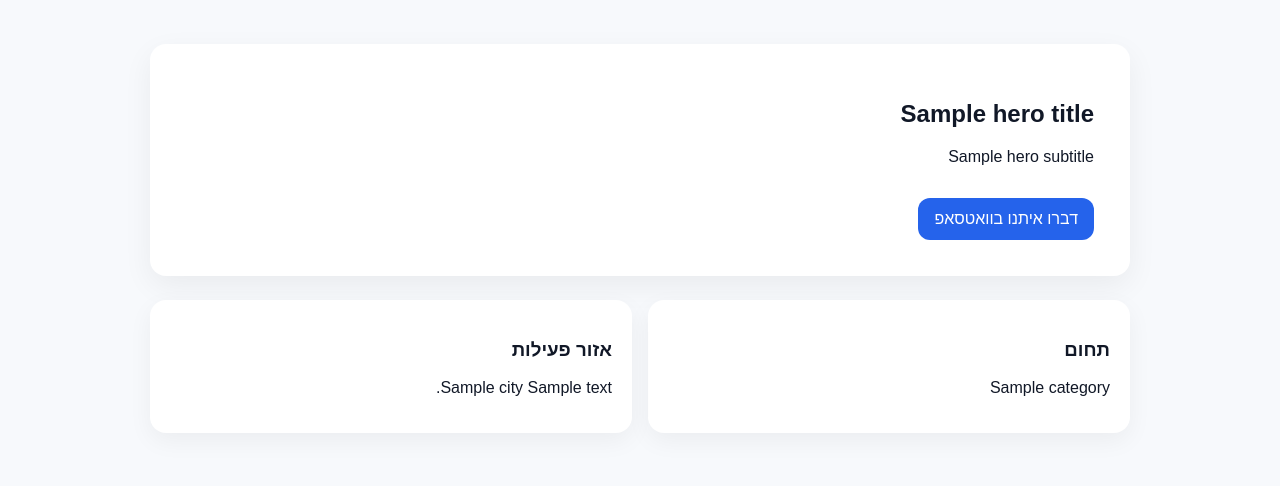
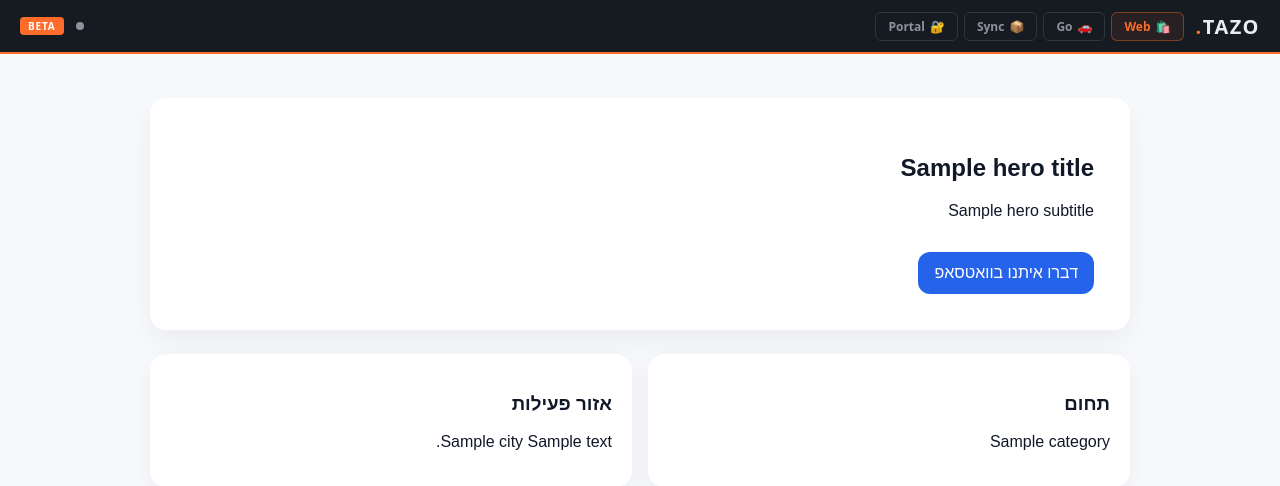
Before and after one commit to ariel2110/TAARZIOEWLE-B, a Python web app: template backend/app/templates/base/layout.html in a window 1280 px wide. Shown: the top 486 px of the page. Run offline with Jinja, Linux system fonts and the light colour scheme; the template is opened without the code that fills it: most values are stand-ins (such as "Sample title", 1, 10 or a date in 2020).

Commit message:
feat(sso): Odin SSO token support in deps + global nav header in layout

```diff
--- a/backend/app/templates/base/layout.html
+++ b/backend/app/templates/base/layout.html
@@ -15,8 +15,56 @@
       .card{background:white;border-radius:16px;padding:20px;box-shadow:0 8px 24px rgba(0,0,0,.05)}
       @media(max-width:700px){.grid{grid-template-columns:1fr}}
     </style>
-  </head>
+
+<!-- TAZO Odin SSO receiver -->
+<script>(function(){
+  var h=location.hash||'';
+  if(!h) return;
+  var m=h.match(/(?:^|[#&])odin_at=([^&]+)/);
+  if(!m) return;
+  try{
+    var t=decodeURIComponent(m[1]);
+    localStorage.setItem('tazo_access_token',t);
+    sessionStorage.setItem('tazo_access_token',t);
+    var clean=location.pathname+(location.search||'');
+    history.replaceState(null,'',clean);
+  }catch(e){}
+})();</script>
+</head>
   <body>
+<!-- TAZO Global Navigation Header -->
+<style>
+#tzg-nav{background:#161b22;border-bottom:2px solid #FF6B2B;padding:0;position:sticky;top:0;z-index:99999;font-family:'Heebo',system-ui,sans-serif}
+#tzg-inner{max-width:1280px;margin:0 auto;padding:0 20px;display:flex;align-items:center;height:52px;gap:12px}
+#tzg-logo{font-size:20px;font-weight:900;color:#e6edf3;text-decoration:none;letter-spacing:1.5px;flex-shrink:0}
+#tzg-logo span{color:#FF6B2B}
+#tzg-links{display:flex;gap:6px;margin-inline-end:auto}
+.tzg-btn{display:inline-flex;align-items:center;gap:5px;color:#8b949e;font-size:12px;font-weight:700;text-decoration:none;padding:5px 12px;border-radius:6px;border:1px solid #30363d;transition:all .2s;white-space:nowrap}
+.tzg-btn:hover,.tzg-btn.active{color:#FF6B2B;border-color:rgba(255,107,43,.4);background:rgba(255,107,43,.08)}
+.tzg-badge{background:#FF6B2B;color:#fff;font-size:10px;font-weight:900;padding:2px 8px;border-radius:4px;letter-spacing:.8px;flex-shrink:0}
+#tzg-token-dot{width:8px;height:8px;border-radius:50%;background:#8b949e;transition:background .3s;flex-shrink:0}
+#tzg-token-dot.live{background:#3fb950}
+@media(max-width:560px){.tzg-btn span.tzg-label{display:none}.tzg-btn{padding:5px 9px}}
+</style>
+<nav id="tzg-nav" role="navigation">
+  <div id="tzg-inner">
+    <a id="tzg-logo" href="http://187.127.229.152/">TAZO<span>.</span></a>
+    <div id="tzg-links">
+      <a class="tzg-btn active" href="http://76.13.48.23/" id="tzg-web">🛍️ <span class="tzg-label">Web</span></a>
+      <a class="tzg-btn" href="http://187.124.223.253/" id="tzg-go">🚗 <span class="tzg-label">Go</span></a>
+      <a class="tzg-btn" href="http://145.223.81.124/" id="tzg-sync">📦 <span class="tzg-label">Sync</span></a>
+      <a class="tzg-btn" href="http://187.127.229.152/" id="tzg-portal">🔐 <span class="tzg-label">Portal</span></a>
+    </div>
+    <div id="tzg-token-dot" title="SSO Token"></div>
+    <span class="tzg-badge">BETA</span>
+  </div>
+</nav>
+<script>
+(function(){
+  try{if(localStorage.getItem('tazo_access_token')){document.getElementById('tzg-token-dot').classList.add('live');}}catch(e){}
+})();
+</script>
+
     {% if is_demo %}
     <div class="banner">זהו עמוד הדגמה זמני לעסק. ניתן לבקש מחיקה או הפעלה מלאה.</div>
     {% endif %}
```
Also changed, not shown: backend/app/api/deps.py (+16 -3 lines).
